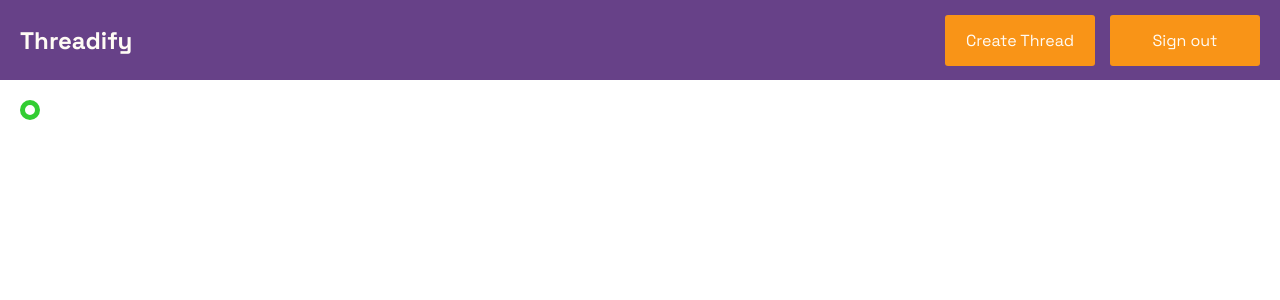
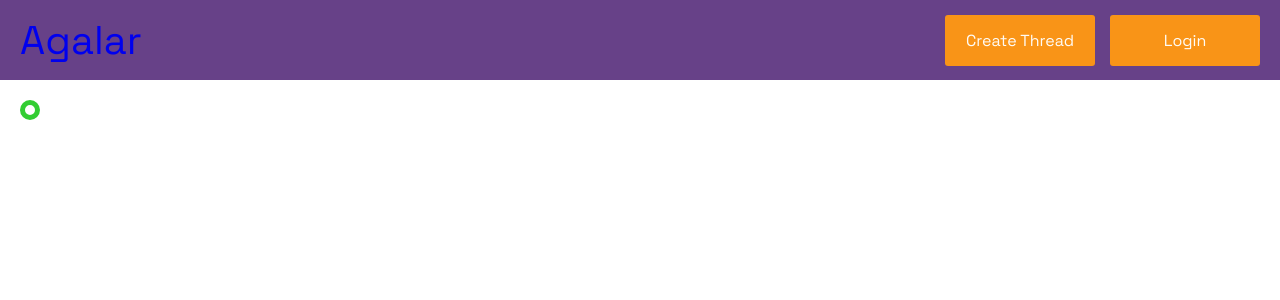
Before and after one commit to furkanayyildiz/forum_app_frontend, a React (Create React App) app: page /card in a window 1280 px wide. Shown: the top 300 px of the page. Built offline with nearby package versions, Linux system fonts and the light colour scheme.

Commit message:
navbar updated.

```diff
--- a/src/App.js
+++ b/src/App.js
@@ -20,15 +20,15 @@ const App = () => {
         <Nav />
         <div>
           <Routes>
-
-                        <Route path='/' element={<Login />} />
-                        <Route path='/register' element={<Register />} />
-                        <Route path='/dashboard' element={<Home />} />
-                        <Route path='/:id/replies' element={<Replies />} />
-                        <Route path='/threads' element={<Threads />} />
-                        <Route path='/search' element={<Search />} />
-                        <Route path='/card' element={<Card />} />
-                        <Route path='/filter' element={<Filter />} />
+            <Route path="/" element={<Home />} />
+            <Route path="/register" element={<Register />} />
+            <Route path="/dashboard" element={<Home />} />
+            <Route path="/:id/replies" element={<Replies />} />
+            <Route path="/threads" element={<Threads />} />
+            <Route path="/search" element={<Search />} />
+            <Route path="/card" element={<Card />} />
+            <Route path="/filter" element={<Filter />} />
+            <Route path="/login" element={<Login />} />
           </Routes>
         </div>
       </BrowserRouter>
--- a/src/components/Nav.js
+++ b/src/components/Nav.js
@@ -1,21 +1,34 @@
 import React from "react";
 import { useNavigate } from "react-router-dom";
-
+import { Link, useMatch, useResolvedPath } from "react-router-dom";
 const Nav = () => {
   const navigate = useNavigate();
   const signOut = () => {
     localStorage.removeItem("_id");
     navigate("/");
   };
+  const login = () => {
+    navigate("/login");
+  };
   const goThread = () => {
+    if (localStorage.getItem("_id")) {
       navigate("/threads");
+    } else {
+      navigate("/login");
+    }
   };
   return (
-        <nav className='navbar'>
-            <h2>Threadify</h2>
-            <div className='navbarRight'>
+    <nav className="navbar">
+      <Link to="/" className="sitetitle">
+        Agalar
+      </Link>
+      <div className="navbarRight">
         <button onClick={goThread}>Create Thread</button>
+        {localStorage.getItem("_id") ? (
           <button onClick={signOut}>Sign out</button>
+        ) : (
+          <button onClick={login}>Login</button>
+        )}
       </div>
     </nav>
   );
--- a/src/index.css
+++ b/src/index.css
@@ -13,6 +13,9 @@ input {
 }
 a {
 	text-decoration: none;
+}
+.sitetitle{
+    font-size: 2.5rem;
 }
 .register,
 .login,
```
Lines whose indentation alone changed are shown as unchanged.
